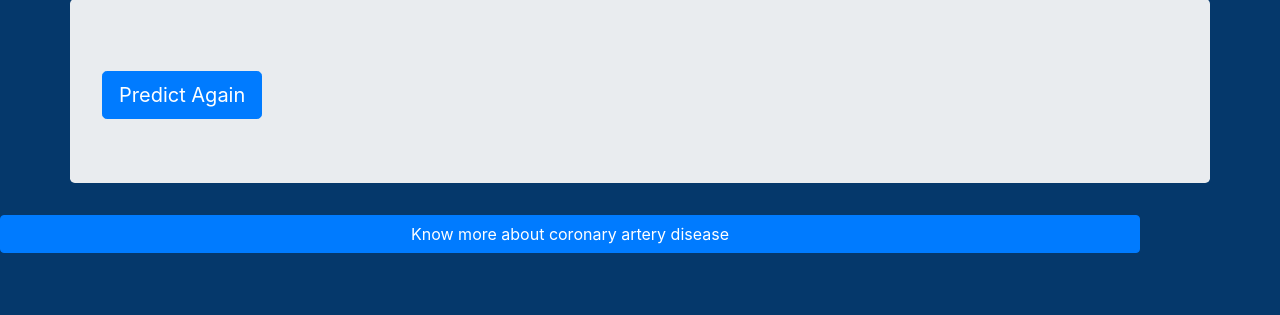
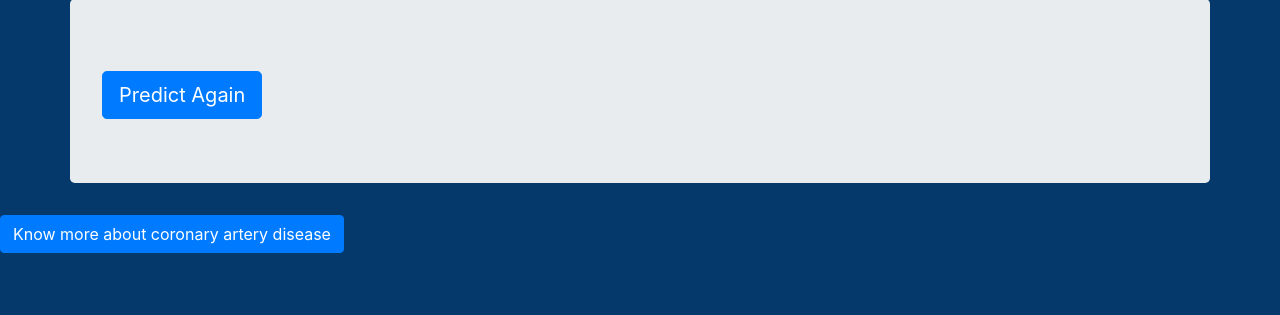
Before and after one commit to HashGehlot03/Coronary-Prediction, a Flask app: template templates/predict.html in a window 1280 px wide. Shown: the part 151-466 px from the top of the page. Run offline with Flask 2, Linux system fonts and the light colour scheme; the template is opened without the code that fills it, so the values that code supplies are empty; parts of the project's set-up code (start-up, migrations or seed data) failed here and were passed over; some libraries are stand-ins or nearby versions.

Commit message:
Update predict.html

```diff
--- a/templates/predict.html
+++ b/templates/predict.html
@@ -20,7 +20,7 @@
 
 <!-- Modal -->
 <!-- Button trigger modal -->
-<button type="button" class="btn btn-primary container" data-bs-toggle="modal" data-bs-target="#exampleModal">
+<button type="button" class="btn btn-primary text-center" data-bs-toggle="modal" data-bs-target="#exampleModal">
   Know more about coronary artery disease
 </button>
 
```
